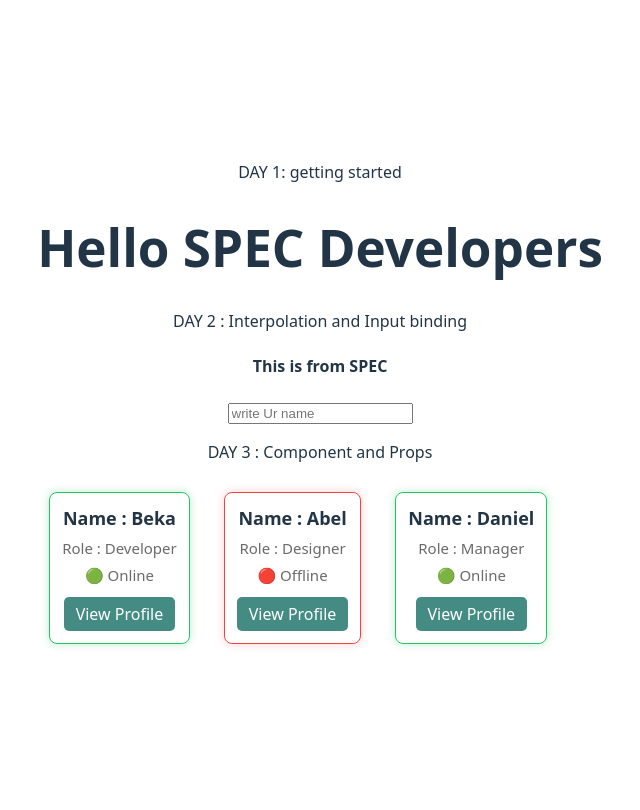
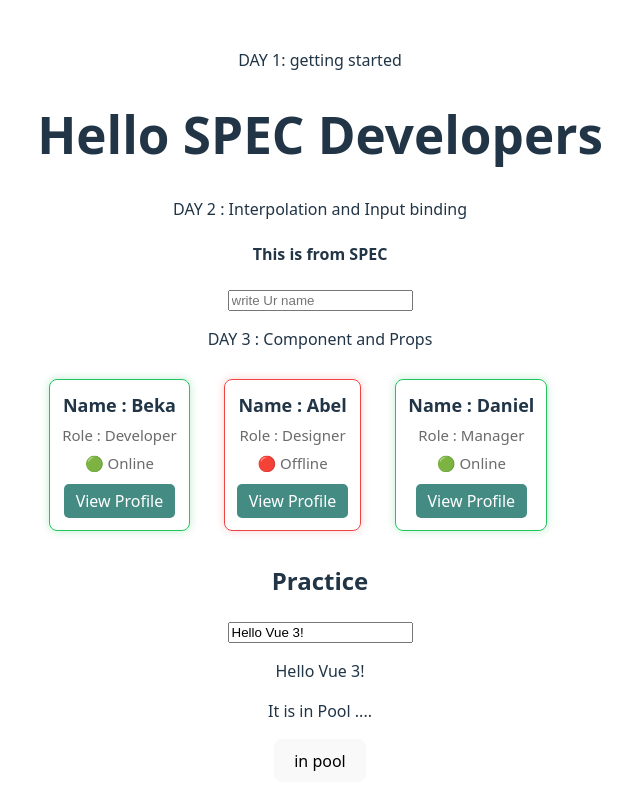
Before and after one commit to Moges741/spec-frontend-journey, a Vue app in the folder Vue-project/: page / in a window 1280 px wide. Shown: the top 810 px of the page, without its empty margins (320-960 px from the left). Built offline with nearby package versions, Linux system fonts and the light colour scheme.

Commit message:
created counter app

```diff
--- a/Vue-project/src/App.vue
+++ b/Vue-project/src/App.vue
@@ -6,7 +6,12 @@ const club = ref("SPEC");
 const handleProfileView = (name) => {
   alert(`Viewing profile of ${name}`);
 }
-
+        // practice
+        const message = ref('Hello Vue 3!');
+        const isInPool = ref(true);
+        const handlePool = () =>{
+          isInPool.value = !isInPool.value;
+        }
 </script>
 
 <template>
@@ -26,6 +31,17 @@ const handleProfileView = (name) => {
     <UserCard name="Daniel" role="Manager" status="online" @view-profile="handleProfileView"/>
     </div>
 
+  </div>
+
+
+  <div>
+    <h2>Practice</h2>
+    <input type="text" v-model="message" placeholder="write">
+    <p>{{ message }}</p>
+
+    <p v-if="isInPool">It is in Pool ....</p>
+    <p v-if="!isInPool">jump into pool ....</p>
+    <button @click="handlePool">{{isInPool ? "in pool" : "jump"}}</button>
   </div>
 </template>
 
```
Also changed, not shown: Vue-project/src/components/CounterApp.vue (added, +10 -0 lines).
